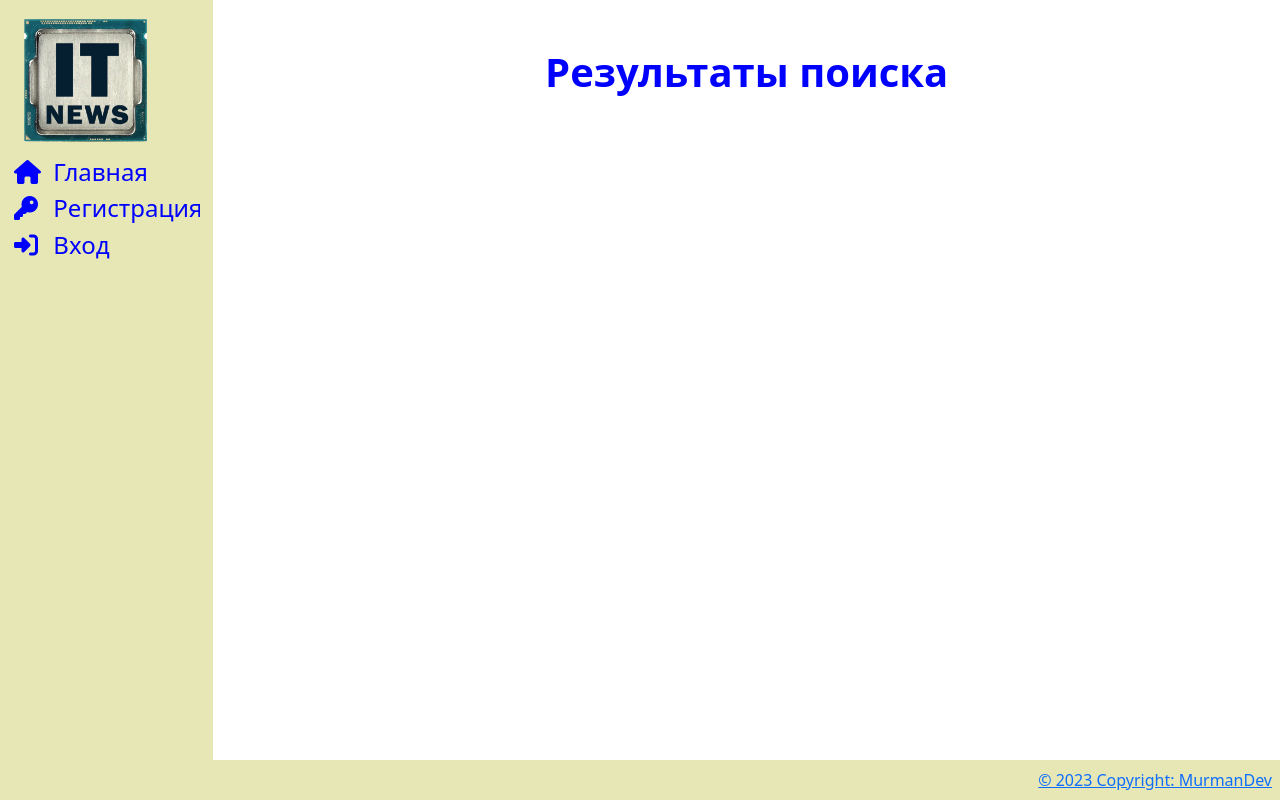
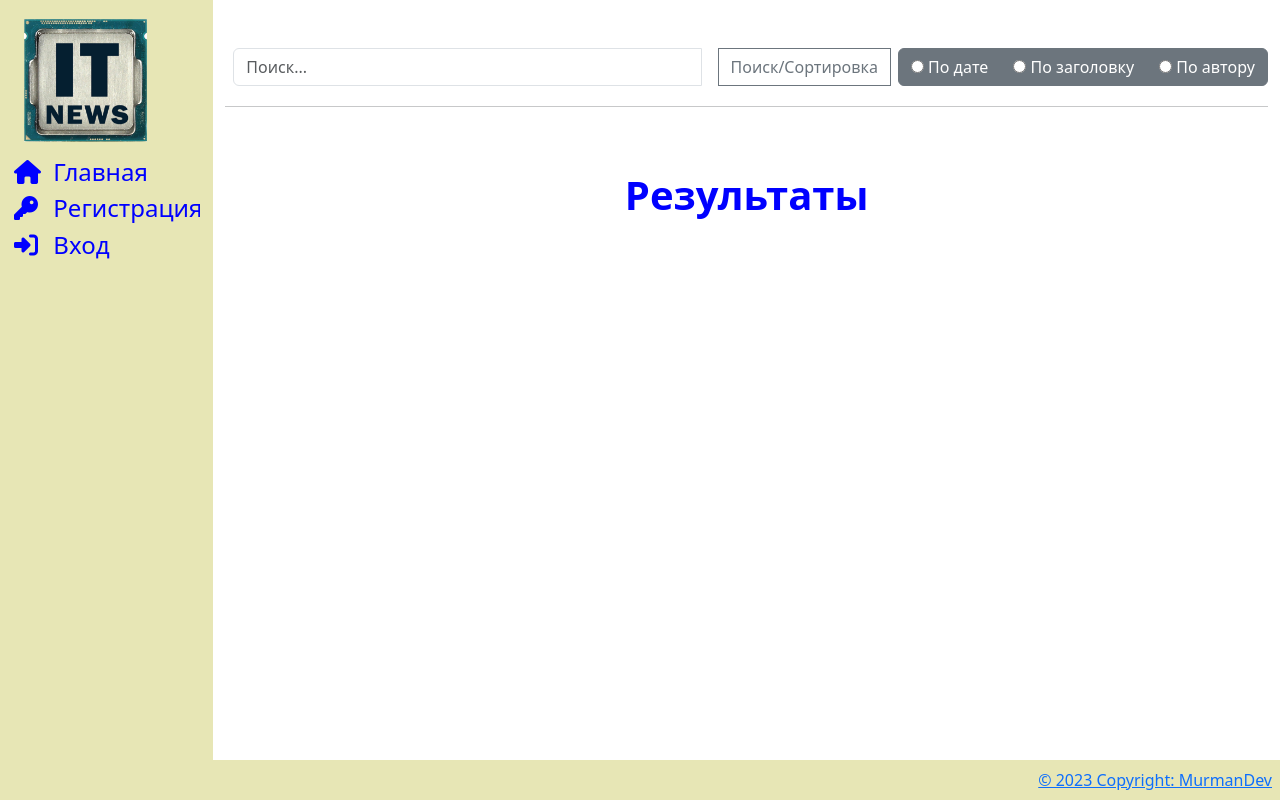
Before and after one commit to murmandev/dz-rtk, a Django app: template core/templates/core/search.html in a window 1280 px wide. Run offline with Django 4.2, Linux system fonts and the light colour scheme; the template is opened without the code that fills it, so the values that code supplies are empty; some libraries are stand-ins or nearby versions.

Commit message:
Доработка интерфейса

```diff
--- a/core/templates/core/detail.html
+++ b/core/templates/core/detail.html
@@ -10,7 +10,7 @@
 
         <div class="row">
             <div class="col-10">
-                <p class="text-muted">Автор: {{ object.author.username }}  |  Дата: {{ object.date }} </p>
+                <p class="text-muted">Автор: <strong> {{ object.author.username }} </strong> |  Дата: <strong> {{ object.date }} </strong></p>
             </div>
             <div class="col-2 text-end">
                 {% if request.user.is_authenticated %}
--- a/core/templates/core/index.html
+++ b/core/templates/core/index.html
@@ -40,7 +40,7 @@
                         <h3 class="card-title">{{ object.title }}</h3>
                         <div class="row">
                             <div class="col-10">
-                                <p class="text-muted">Автор: {{ object.author.username }}  |  Дата: {{ object.date }} </p>
+                                <p class="text-muted">Автор: <strong> {{ object.author.username }} </strong> |  Дата: <strong> {{ object.date }} </strong></p>
                             </div>
                             <div class="col-2">
                                 {% if object.likes.count == 0 %}
--- a/core/templates/core/search.html
+++ b/core/templates/core/search.html
@@ -1,9 +1,34 @@
 {% extends "core/base.html" %}
 
 {% block content %}
+<form action="{% url 'search' %}" method="GET">
+    <div class="row">
+        <div class="input-group col-md-6 col-12 mx-md-auto mx-3 mt-5 mb-1 my-2 mx-2 text-center">
+            <input type="text" class="form-control mx-2" placeholder="Поиск..." aria-label="Поиск..." aria-describedby="button-search" name="q">
+
+            <button class="btn btn-outline-secondary mx-2" type="submit" id="button-search">Поиск/Сортировка</button>
+
+            <div class="btn-group btn-group-toggle" data-toggle="buttons" name="choice">
+                <label class="btn btn-secondary">
+                  <input type="radio" name="o_date" id="date" autocomplete="off"> По дате
+                </label>
+                <label class="btn btn-secondary">
+                  <input type="radio" name="o_title" id="title" autocomplete="off"> По заголовку
+                </label>
+                <label class="btn btn-secondary">
+                  <input type="radio" name="o_author" id="author" autocomplete="off"> По автору
+                </label>
+            </div>
+        </div>
+
+    </div>
+
+    <hr>
+
+
     <div class="row">
         <div class="col-md-9 col-12 mx-md-auto mx-3 mt-5 mb-1 text-center">
-            <h1 class="fw-bolder colnav">Результаты поиска</h1>
+            <h1 class="fw-bolder colnav">Результаты</h1>
         </div>
     </div>
 
@@ -16,7 +41,7 @@
                         <h3 class="card-title">{{ object.title }}</h3>
                         <div class="row">
                             <div class="col-10">
-                                <p class="text-muted">Автор: {{ object.author.username }}  |  Дата: {{ object.date }} </p>
+                                <p class="text-muted">Автор: <strong> {{ object.author.username }} </strong> |  Дата: <strong> {{ object.date }} </strong></p>
                             </div>
                             <div class="col-2">
                                 {% if object.likes.count == 0 %}
```
Also changed, not shown: README.md.
